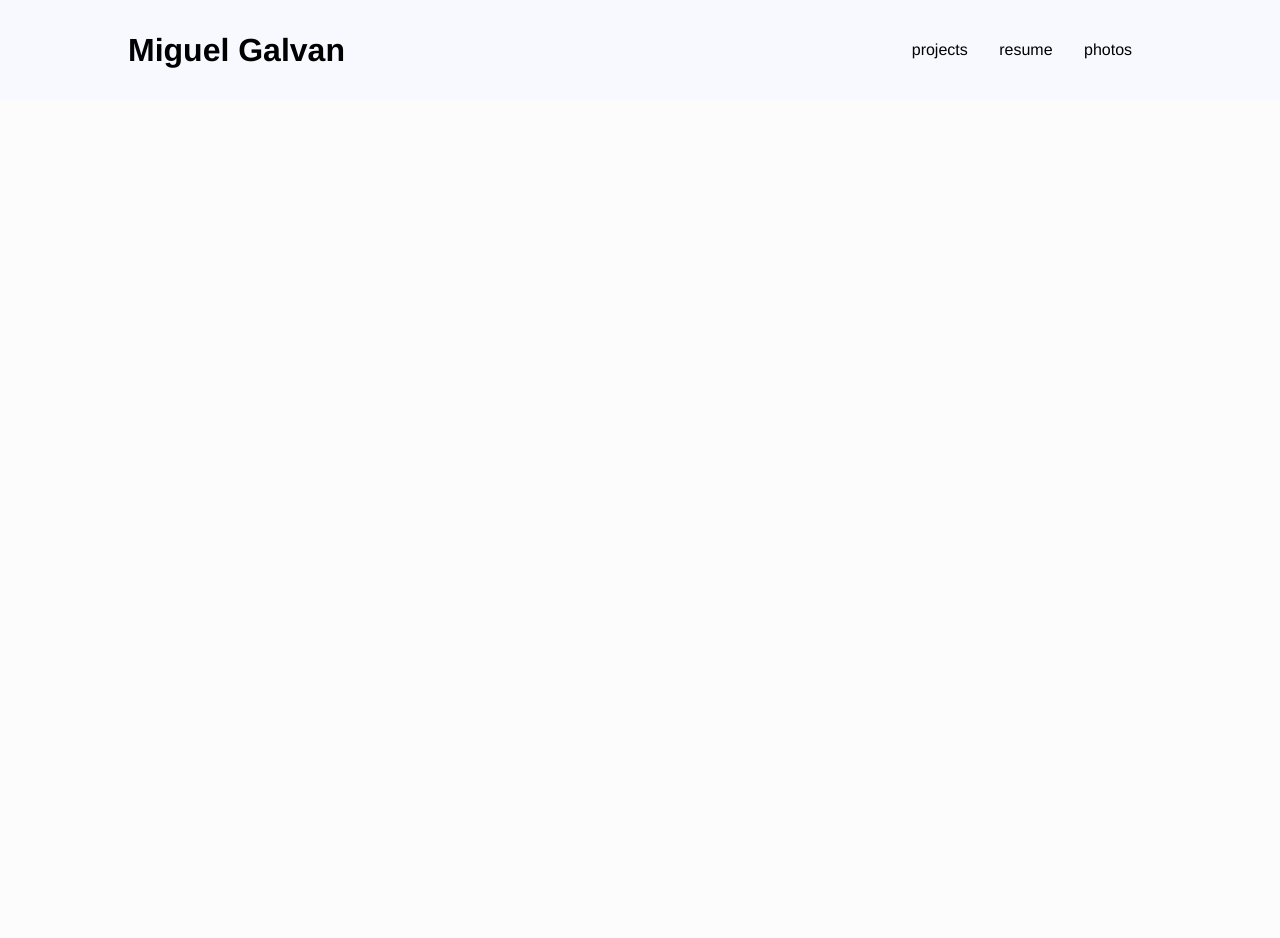
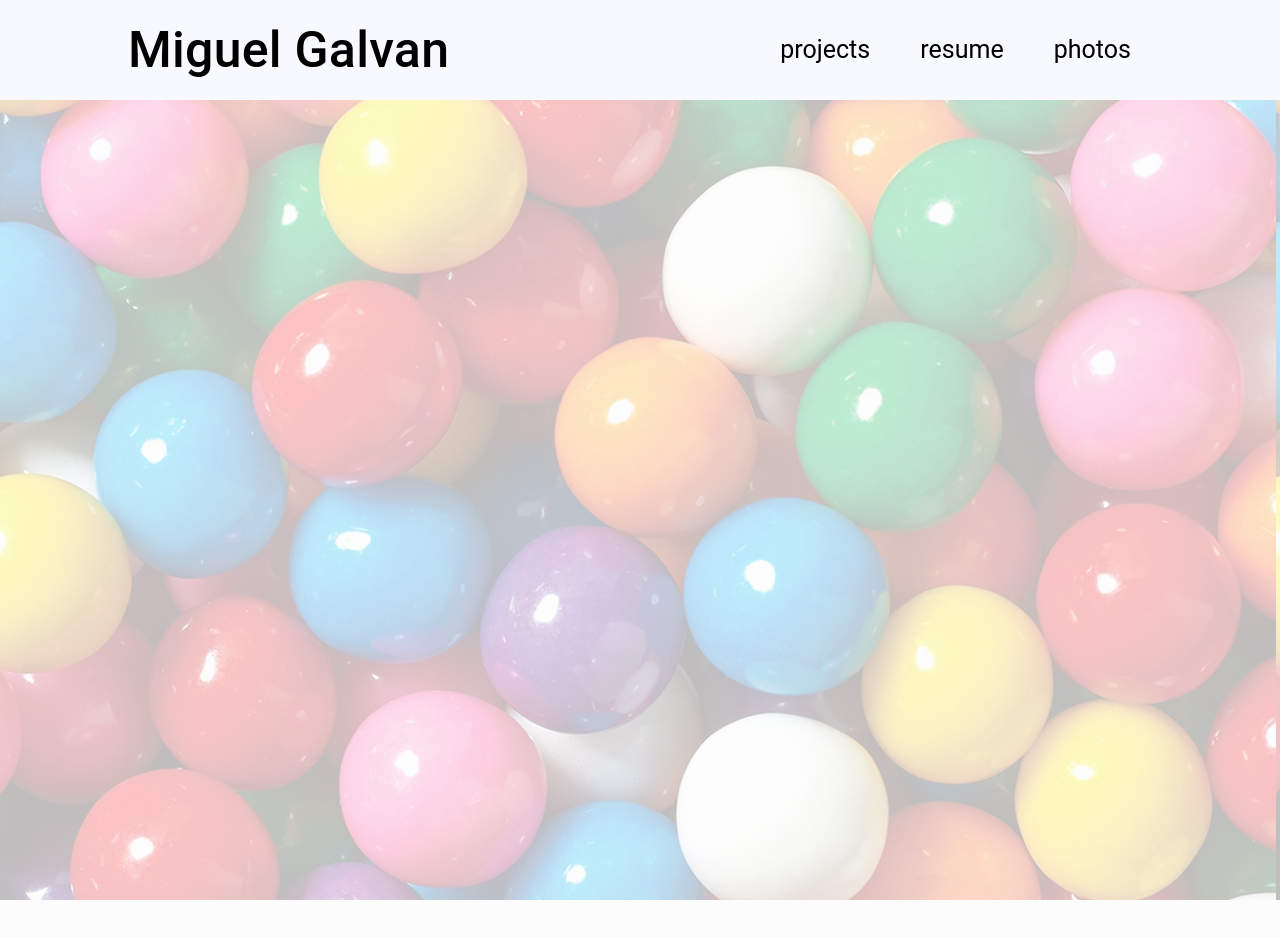
Before and after one commit to mgacoder/miguelgalvancodes, a React (Create React App) app: page / in a window 1280 px wide. Shown: the top 938 px of the page. Before the commit the page ends 800 px from the top, so only its background shows below. Built offline with nearby package versions, Linux system fonts and the light colour scheme.

Commit message:
home component updated

```diff
--- a/public/index.html
+++ b/public/index.html
@@ -24,7 +24,7 @@
       work correctly both with client-side routing and a non-root public URL.
       Learn how to configure a non-root public URL by running `npm run build`.
     -->
-    <title>React App</title>
+    <title>Miguel Galvan</title>
   </head>
   <body>
     <noscript>You need to enable JavaScript to run this app.</noscript>
--- a/src/components/navbar/NavBar.css
+++ b/src/components/navbar/NavBar.css
@@ -15,6 +15,15 @@
 .rightContainer{
     line-height: 100px;
     float:right;
+    margin-right: 1%;
+    width:40%;
+}
 
-    width:30%
+.logo{
+    font-size: 50px;
+    letter-spacing: .005em;
+    font-style: normal;
+    font-weight: 500;
+    /* color:#363636;
+    opacity: .5; */
 }
--- a/src/components/navbar/NavBar.js
+++ b/src/components/navbar/NavBar.js
@@ -11,7 +11,7 @@ const NavBar = () => {
                                         spy={true}
                                         smooth={true}
                                         >
-                                        <h1>Miguel Galvan</h1>
+                                        <h1 className='logo'>Miguel Galvan</h1>
                                         </Link></div>
         <div className='rightContainer'><NavLinks/></div>
         </div>
--- a/src/components/navbar/NavLinks.css
+++ b/src/components/navbar/NavLinks.css
@@ -2,6 +2,7 @@
     display: inline;
     margin: 10%;
     background-color: #f8f8ff;
+    font-size: 25px;
 }
 .linkContainer{
     position:fixed;
--- a/src/index.css
+++ b/src/index.css
@@ -4,6 +4,7 @@
     box-sizing: border-box;
     background-color: #Fdfcfc;
     font-family: "proxima-nova","Helvetica Neue",Helvetica,Arial,sans-serif;
+    font-family: 'Roboto', sans-serif;
 }
 h1{
 background-color: #f8f8ff;
@@ -12,17 +13,29 @@
     background-color: #f8f8ff;
 }
 .projectsContainer{
+    height: 100vh;
+}
+.resumeContainer{
+    height: 100vh;
+}
+.photosContainer{
+    height: 100vh;
+}
+.homeContainer{
+    height: 100vh;
+    background-image:url('./img/homeBackground.jpeg');
+    opacity: .25;
 
 }
-  .resumeContainer{
 
+@media (max-width:820px){
+    *{
+        background-color: saddlebrown;
     }
-  .photosContainer{
+}
 
-  }
-  .homeContainer{
 
-  }
+
 /* ******* NAVBAR CSS *******
 nav{
     position: fixed;
@@ -57,62 +70,6 @@ li{
     color:#2C394B;
 }
 
-.photos-container{
-
-
-.contact-container{
-
-}
-
-.phoneLogo{
-    float:left;
-    display:inline;
-}
-.phoneNumber{
-    float:left;
-    display:inline;
-
-}
-
-.emailLogo{
-    float:left;
-    display:inline;
-}
-.email{
-    float:left;
-    display:inline;
-}
-
-.socialLogo{
-    float:left;
-    display:inline;
-}
-.social{
-    float:left;
-    display:inline;
-}
-
-.projects-container{
-    /* background-color: yellow;
-}
-
-.resume-container{
-    /* background-color: green;
-
-}
-
-.home-container{
-    height: 50vh;
-}
-
-.mobile-nav{
-    display:none;
-}
-
-
-
-
-
 @media (max-width: 590px){
     .nav-container .desktop-nav{
         display: none;
```
Also changed, not shown: src/img/homeBackground.jpeg (added). Lines whose indentation alone changed are shown as unchanged.
